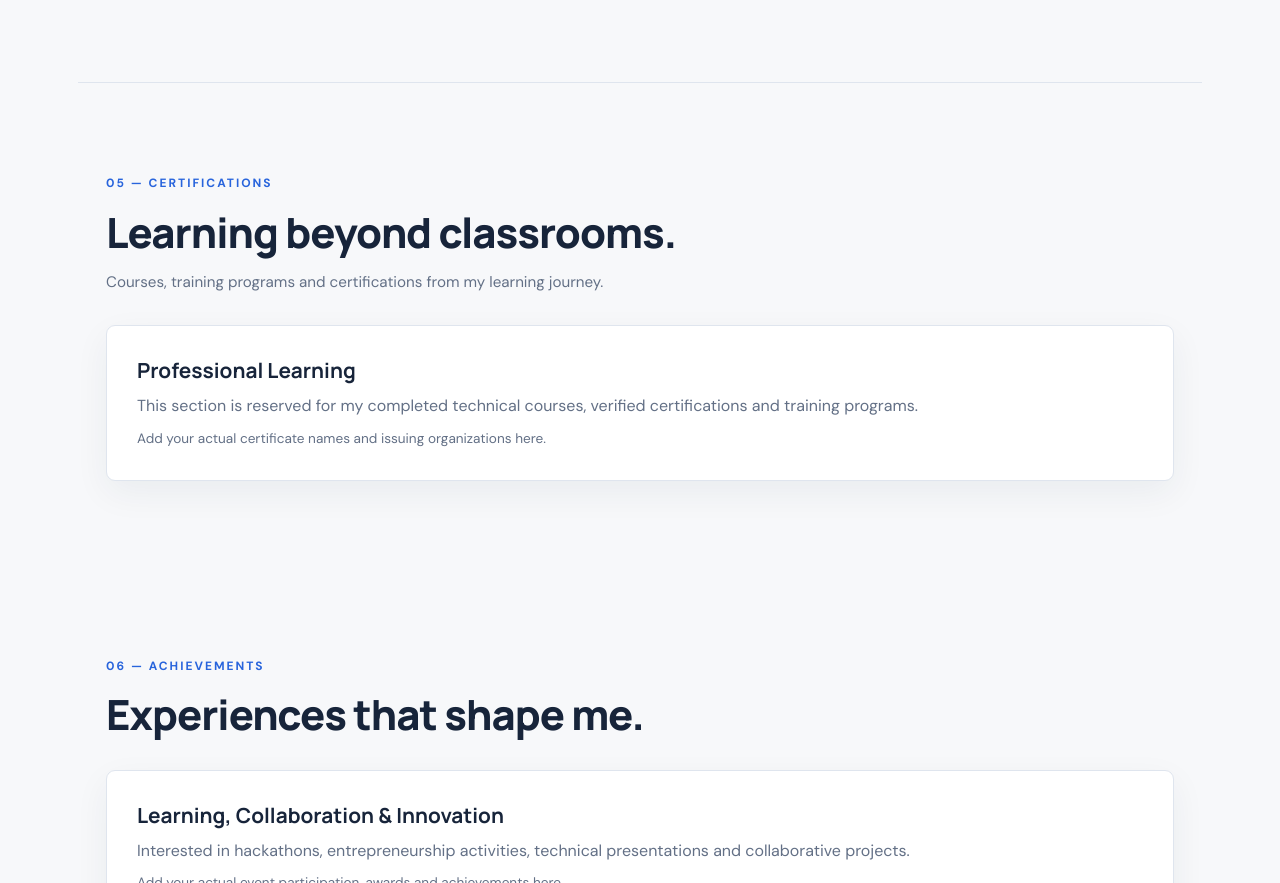
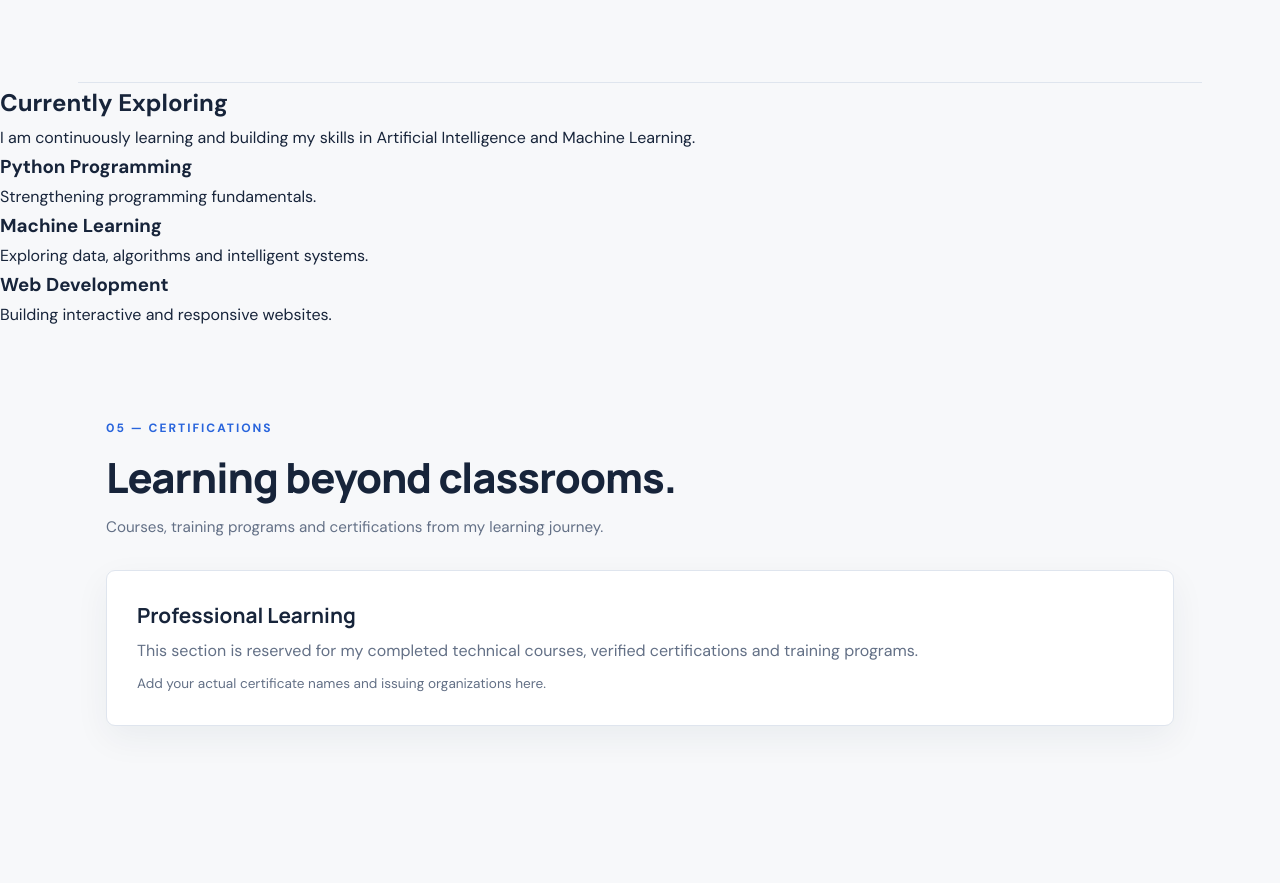
Before and after one commit to sakshiagarwal9351-spec/personal-portfolio, a plain HTML site: page index.html in a window 1280 px wide. Shown: the part 3166-4049 px from the top of the page. Drawn offline with Linux system fonts and the light colour scheme.

Commit message:
Add 'Currently Exploring' section to portfolio
Added a new section for currently exploring topics in AI, ML, and web development.

```diff
--- a/index.html
+++ b/index.html
@@ -265,6 +265,33 @@
         </div>
     </section>
 
+<section id="currently-exploring" class="exploring">
+  <h2>Currently Exploring</h2>
+  <p>
+    I am continuously learning and building my
+    skills in Artificial Intelligence and Machine
+    Learning.
+  </p>
+
+  <div class="exploring-items">
+    <div class="exploring-card">
+      <h3>Python Programming</h3>
+      <p>Strengthening programming fundamentals.</p>
+    </div>
+
+    <div class="exploring-card">
+      <h3>Machine Learning</h3>
+      <p>Exploring data, algorithms and intelligent systems.</p>
+    </div>
+
+    <div class="exploring-card">
+      <h3>Web Development</h3>
+      <p>Building interactive and responsive websites.</p>
+    </div>
+  </div>
+</section>
+
+
     <!-- CERTIFICATIONS -->
     <section id="certifications" class="section">
         <div class="section-heading">
```
